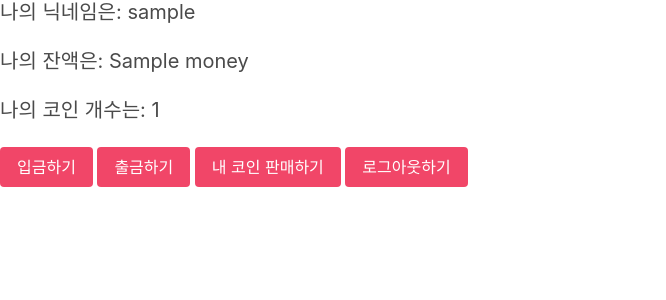
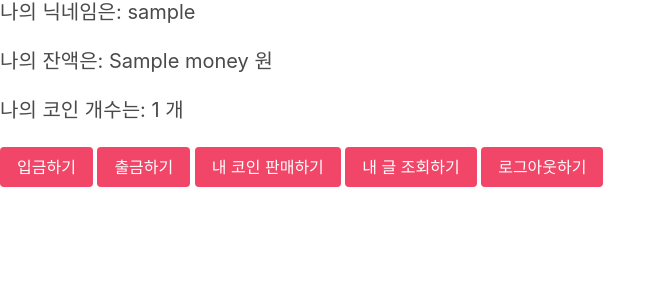
Before and after one commit to SongKong00/CoinMarket, a Flask app: template templates/index.html in a window 1280 px wide. Shown: the top 300 px of the page, without its empty margins (0-666 px from the left). Run offline with Flask 3, Linux system fonts and the light colour scheme; the template is opened without the code that fills it: most values are stand-ins (such as "Sample title", 1, 10 or a date in 2020); some libraries are stand-ins or nearby versions.

Commit message:
Design: 메인페이지 일부 수정

```diff
--- a/templates/index.html
+++ b/templates/index.html
@@ -41,11 +41,12 @@
   </head>
   <body>
         <h5 class="subtitle">나의 닉네임은: {{nickname}}</h5>
-    <h5 class="subtitle">나의 잔액은: {{money}}</h5>
-    <h5 class="subtitle">나의 코인 개수는: {{coinNum}}</h5>
-    <button class="button is-danger" onclick="add()">입금하기</button>
-    <button class="button is-danger" onclick="withdraw()">출금하기</button>
-    <button class="button is-danger" onclick="user_sell()">내 코인 판매하기</button>
-    <button class="button is-danger" onclick="logout()">로그아웃하기</button>
+        <h5 class="subtitle">나의 잔액은: {{money}} 원</h5>
+        <h5 class="subtitle">나의 코인 개수는: {{coinNum}} 개</h5>
+        <button class="button is-danger" onclick="add()">입금하기</button>
+        <button class="button is-danger" onclick="withdraw()">출금하기</button>
+        <button class="button is-danger" onclick="user_sell()">내 코인 판매하기</button>
+        <button class="button is-danger" onclick="user_posts()">내 글 조회하기</button>
+        <button class="button is-danger" onclick="logout()">로그아웃하기</button>
   </body>
 </html>
```
